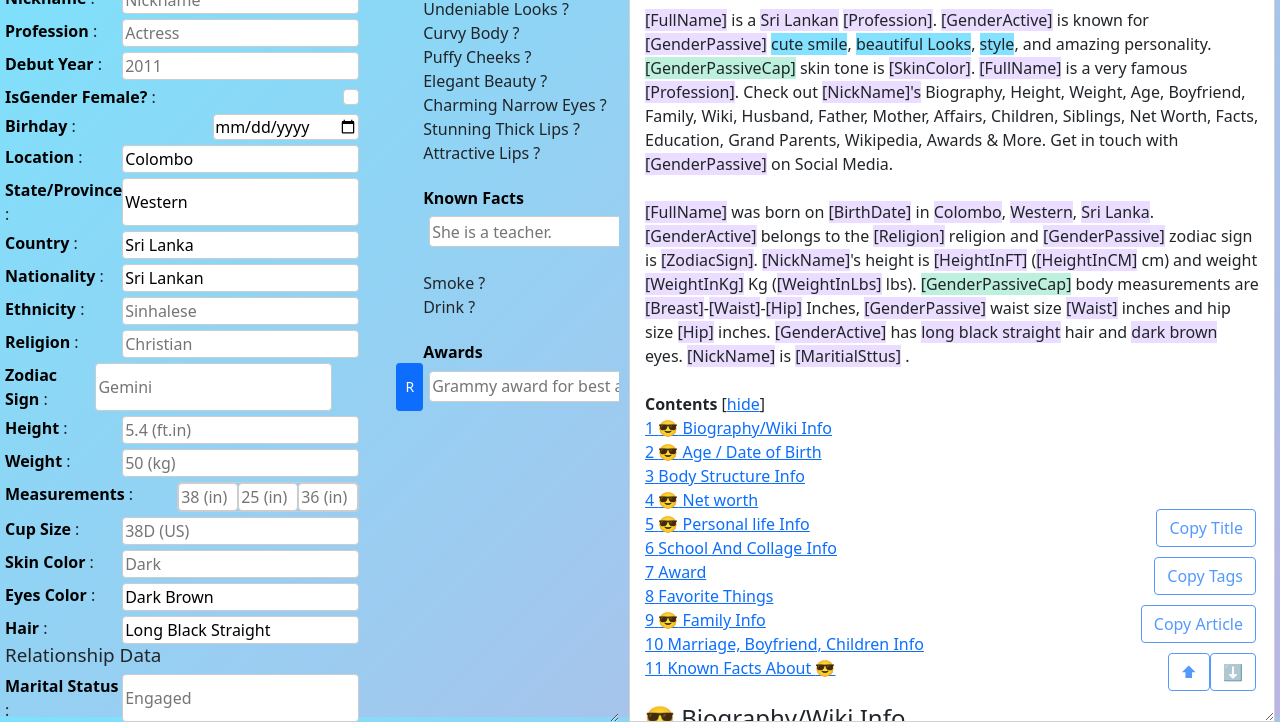
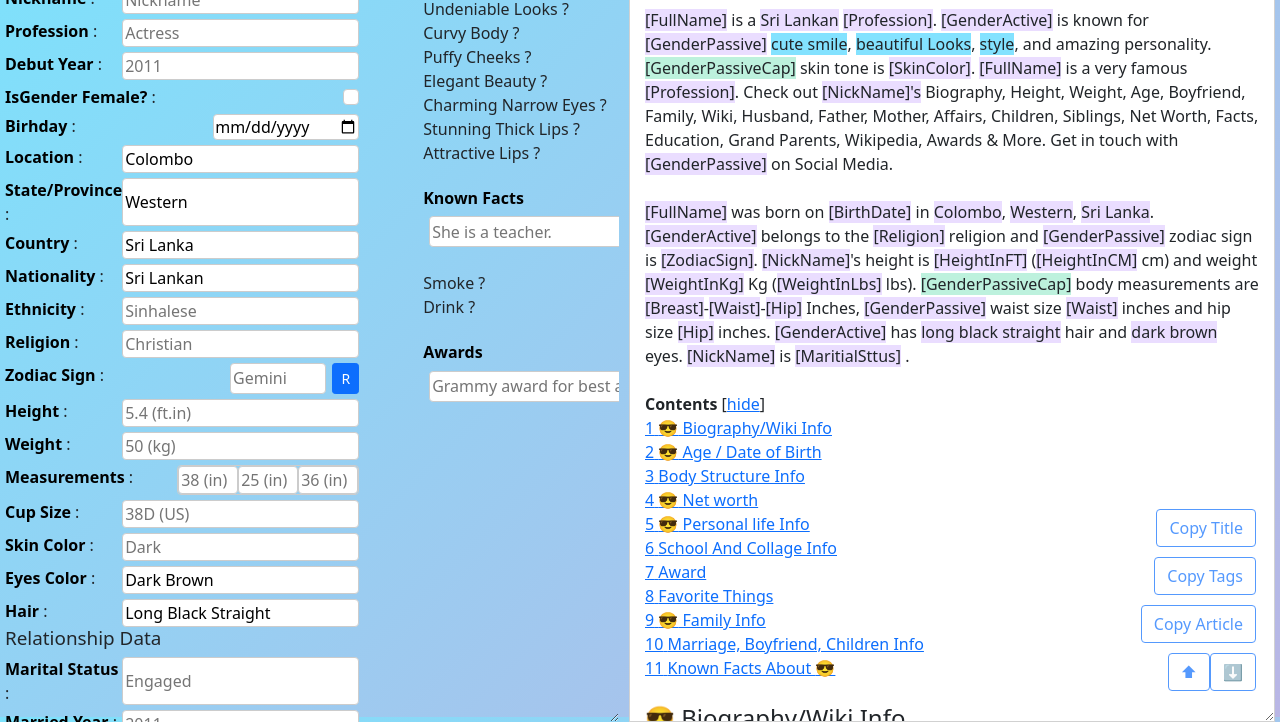
Before and after one commit to dnsamw/wikigen, a plain HTML site: page index.html in a window 1280 px wide. Shown: the part 83-805 px from the top of the page. Drawn offline with nearby package versions, Linux system fonts and the light colour scheme.

Commit message:
random button layout fix

```diff
--- a/index.html
+++ b/index.html
@@ -747,6 +747,7 @@
                 ><a tabindex="-1" href="#BiographyWiki_Info">Zodiac Sign</a>
                 :</label
               >
+              <div class="ib-grp">
                 <input
                   type="text"
                   name="zodiac-sign"
@@ -760,6 +761,7 @@
                 >
                   R
                 </button>
+              </div>
             </div>
             <div class="datafield">
               <label for="height"
--- a/script.js
+++ b/script.js
@@ -424,7 +424,9 @@ function randomZodiacSign() {
   ];
   let randomSign = signArr[Math.floor(Math.random() * signArr.length)];
   console.log(randomSign);
+  let zodiacsign_A = document.getElementById("celeb-zodiacsign");
   zodiacsign_F.value = randomSign;
+  zodiacsign_A.innerText = randomSign;
 }
 
 //height
--- a/style.css
+++ b/style.css
@@ -65,11 +65,18 @@ justify-content: space-between;
     text-decoration: none;
 }
 
+
+
 input[type=text],input[type=date],input[type=checkbox],#readings, select {
     margin-right: 5vw;
     border: 1px solid #ccc;
     border-radius: 4px;
     box-sizing: border-box;
+  }
+
+  .ib-grp{
+    margin-right: 5vw;
+    display: flex;
   }
 
   ::-webkit-scrollbar {
@@ -164,6 +171,19 @@ input[type=text],input[type=date],input[type=checkbox],#readings, select {
     }
 }
 
+.ib-grp > input{
+    margin-right: 0;
+    width: 6rem;
+    border: 1px solid #ccc;
+    border-radius: 4px;
+    box-sizing: border-box;
+    height: 100%!important;
+}
+
+.ib-grp > button{
+    margin-left: 0.4rem;
+}
+
 #awards-add-input,#fact-add-input{
     margin-right: 0.5rem;
 
```
Lines whose indentation alone changed are shown as unchanged.
